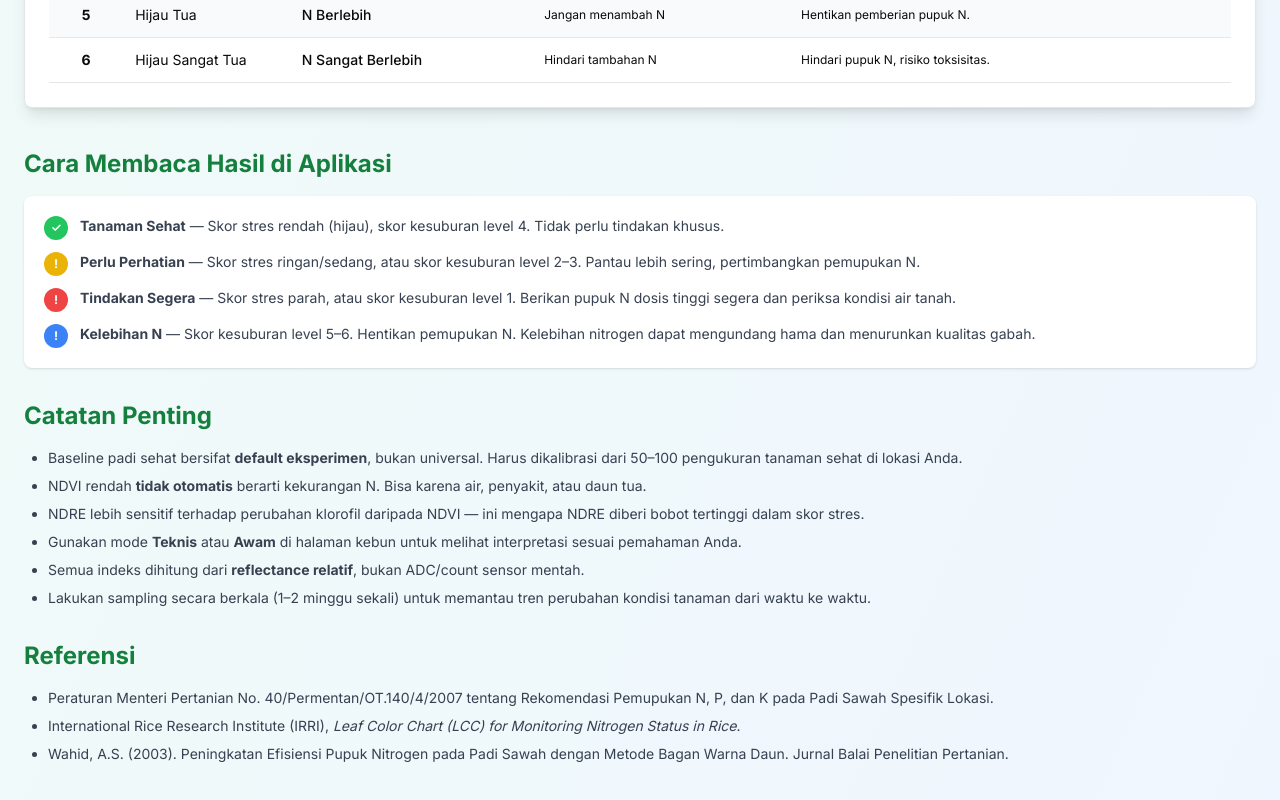
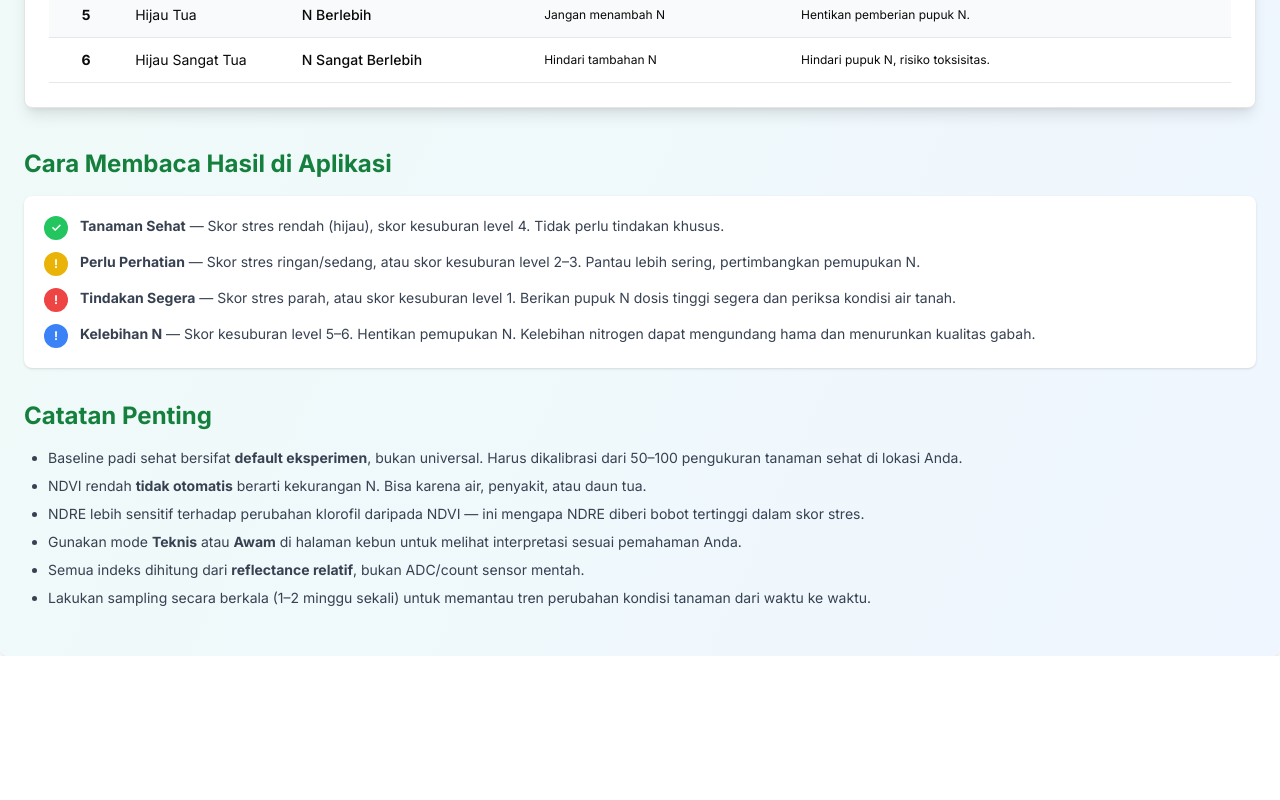
Before and after one commit to iqbalai55/datahara-padi-app, a Next.js app: page /panduan/cara-sampling in a window 1280 px wide. Shown: the part 2238-3038 px from the top of the page. After the commit the page ends 2894 px from the top, so only its background shows below. Built offline with nearby package versions, Linux system fonts and the light colour scheme.

Commit message:
Remove references section from panduan

```diff
--- a/src/app/panduan/cara-sampling/page.js
+++ b/src/app/panduan/cara-sampling/page.js
@@ -240,14 +240,6 @@ export default function PanduanCaraSampling() {
         <li>Semua indeks dihitung dari <strong>reflectance relatif</strong>, bukan ADC/count sensor mentah.</li>
         <li>Lakukan sampling secara berkala (1–2 minggu sekali) untuk memantau tren perubahan kondisi tanaman dari waktu ke waktu.</li>
       </ul>
-
-      {/* Referensi */}
-      <h2 className="text-2xl font-bold text-green-700 mt-8 mb-4">Referensi</h2>
-      <ul className="list-disc ml-6 mb-6 text-sm text-gray-700 space-y-2">
-        <li>Peraturan Menteri Pertanian No. 40/Permentan/OT.140/4/2007 tentang Rekomendasi Pemupukan N, P, dan K pada Padi Sawah Spesifik Lokasi.</li>
-        <li>International Rice Research Institute (IRRI), <em>Leaf Color Chart (LCC) for Monitoring Nitrogen Status in Rice</em>.</li>
-        <li>Wahid, A.S. (2003). Peningkatan Efisiensi Pupuk Nitrogen pada Padi Sawah dengan Metode Bagan Warna Daun. Jurnal Balai Penelitian Pertanian.</li>
-      </ul>
     </div>
   );
 }
```
Also changed, not shown: 1 other file (tests, documents, lock files or other folders).
